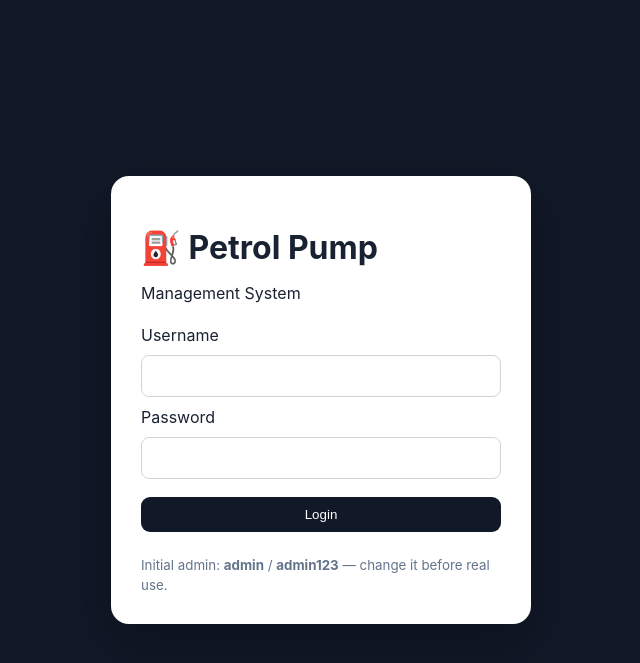
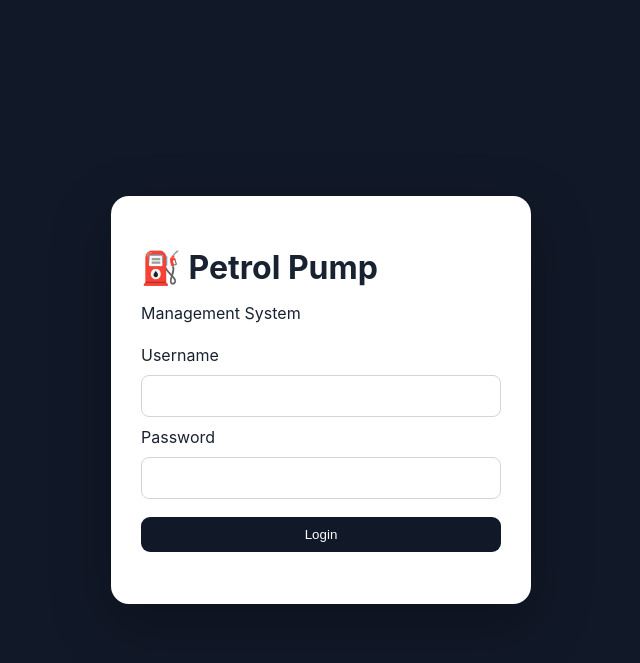
Before and after one commit to sanskritishivhare42/petrol-pump-manager, a Flask app: page /login in a window 1280 px wide. Shown: the top 663 px of the page, without its empty margins (319-959 px from the left). Run offline with Flask 3, Linux system fonts and the light colour scheme.

Commit message:
Update login.html

```diff
--- a/templates/login.html
+++ b/templates/login.html
@@ -7,5 +7,5 @@
 <label>Password</label><input type="password" name="password" required>
 <button>Login</button>
 </form>
-<small>Initial admin: <b>admin</b> / <b>admin123</b> — change it before real use.</small>
+
 </div></body></html>
```
